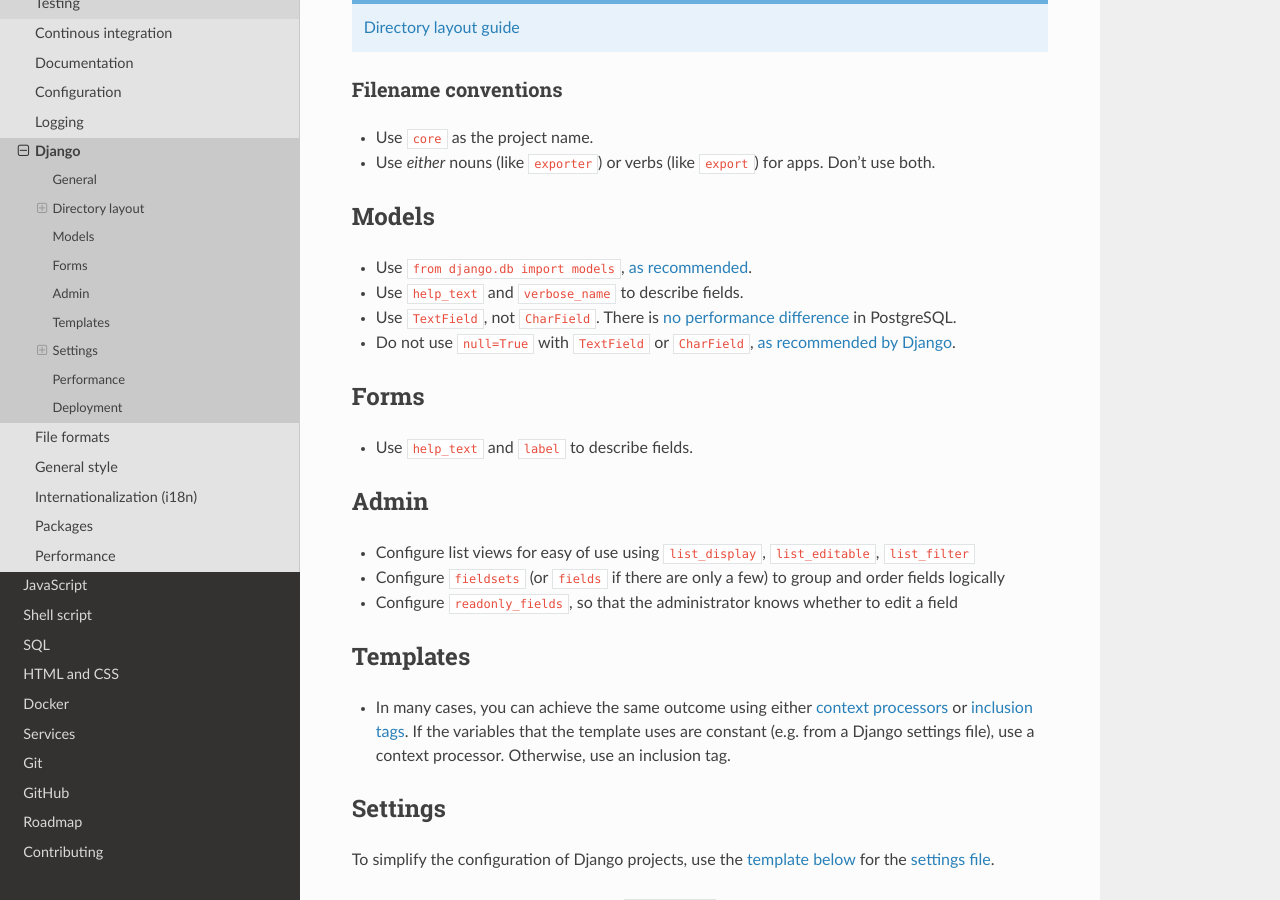
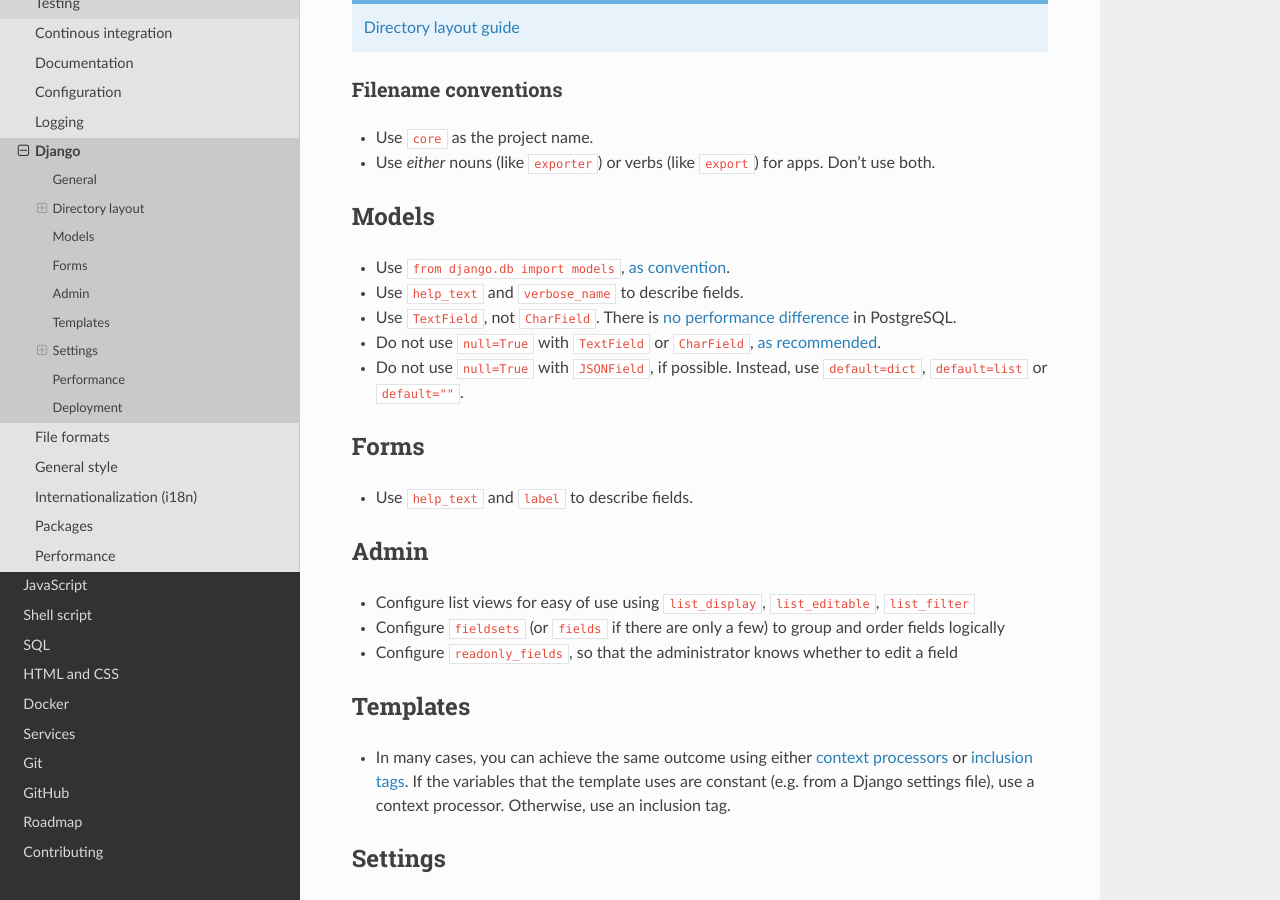
Before and after one commit to open-contracting/software-development-handbook, a Sphinx documentation site: the page built from docs/python/django.rst, in a window 1280 px wide and 900 px high, scrolled down 465 px. Built offline with Sphinx 7.4.7 and the Read the Docs theme 2.0.0, drawn with Linux system fonts in a browser that asks for light colours.

Commit message:
python/django: Add rule about JSONField

```diff
--- a/docs/python/django.rst
+++ b/docs/python/django.rst
@@ -30,10 +30,11 @@ Filename conventions
 Models
 ------
 
--  Use ``from django.db import models``, `as recommended <https://docs.djangoproject.com/en/3.2/ref/models/fields/>`__.
+-  Use ``from django.db import models``, `as convention <https://docs.djangoproject.com/en/3.2/ref/models/fields/>`__.
 -  Use ``help_text`` and ``verbose_name`` to describe fields.
 -  Use ``TextField``, not ``CharField``. There is `no performance difference <https://www.postgresql.org/docs/11/datatype-character.html>`__ in PostgreSQL.
--  Do not use ``null=True`` with ``TextField`` or ``CharField``, `as recommended by Django <https://docs.djangoproject.com/en/3.2/ref/models/fields/#null>`__.
+-  Do not use ``null=True`` with ``TextField`` or ``CharField``, `as recommended <https://docs.djangoproject.com/en/3.2/ref/models/fields/#null>`__.
+-  Do not use ``null=True`` with ``JSONField``, if possible. Instead, use ``default=dict``, ``default=list`` or  ``default=""``.
 
 Forms
 -----
```
